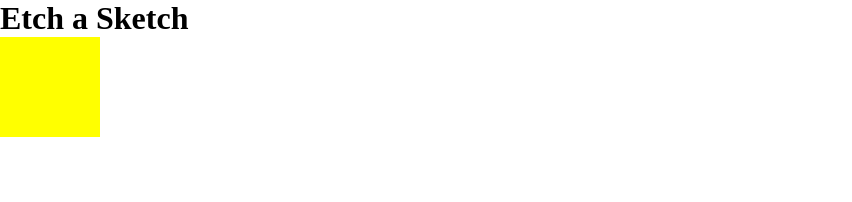
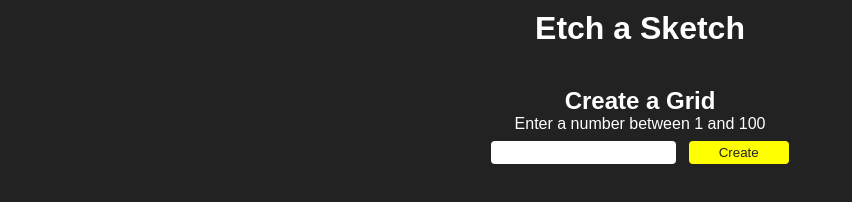
Before and after one commit to axelquartz/etch_a_sketch, a plain HTML site: page index.htm in a window 1280 px wide. Shown: the whole page, without its empty margins (0-852 px from the left). Drawn offline with Linux system fonts and the light colour scheme.

```diff
--- a/index.htm
+++ b/index.htm
@@ -13,6 +13,12 @@
       <h1>Etch a Sketch</h1>
     </header>
     <main>
+      <div id="controls">
+        <h2>Create a Grid</h2>
+        <p>Enter a number between 1 and 100</p>
+        <input type="number" name="" id="square-number" />
+        <button id="square-generation-button">Create</button>
+      </div>
       <div class="container"></div>
     </main>
   </body>
--- a/script.js
+++ b/script.js
@@ -1,9 +1,27 @@
 // Create individual square
+let container = document.querySelector(".container");
+let squareNumber = document.querySelector("#square-number");
+let squareGenerationButton = document.querySelector("#square-generation-button");
+
+// Define square properties
+// newSquare.classList.add("square");
+// newSquare.style.backgroundColor = "yellow";
+
+// Create squares dinamically
+squareGenerationButton.addEventListener("click", function () {
+  if (squareNumber.value < 1 || squareNumber.value > 100) {
+    alert("Please enter a number between 1 and 100");
+  } else {
+    for (let i = 0; i < squareNumber.value * squareNumber.value; i++) {
+      container.style.width = `${Number(squareNumber.value) * 16}px`;
+      container.style.height = `${Number(squareNumber.value) * 16}px`;
+      console.log(Number(squareNumber.value));
+
       let newSquare = document.createElement("div");
       newSquare.classList.add("square");
       newSquare.style.backgroundColor = "yellow";
+      container.appendChild(newSquare);
 
-// Change color of square on mouseover
       newSquare.addEventListener("mouseover", function () {
         if (newSquare.style.backgroundColor === "yellow") {
           newSquare.style.backgroundColor = "black";
@@ -11,6 +29,15 @@ newSquare.addEventListener("mouseover", function () {
           newSquare.style.backgroundColor = "yellow";
         }
       });
+    }
+  }
+});
 
-let container = document.querySelector(".container");
-container.appendChild(newSquare);
+// Change color of square on mouseover
+// squareSelected.addEventListener("mouseover", function () {
+//   if (newSquare.style.backgroundColor === "yellow") {
+//     newSquare.style.backgroundColor = "black";
+//   } else {
+//     newSquare.style.backgroundColor = "yellow";
+//   }
+// });
--- a/style.css
+++ b/style.css
@@ -1,10 +1,54 @@
 * {
   margin: 0;
   padding: 0;
+  font-family: sans-serif;
+  color: #fff;
+}
+
+body {
+  background-color: #222;
+}
+
+header {
+  text-align: center;
+  margin: 10px;
+}
+
+input {
+  margin: 8px 4px;
+  padding: 4px;
+  border-radius: 4px;
+  border: none;
+  color: #222;
+}
+
+#square-generation-button {
+  margin: 8px 4px;
+  padding: 4px;
+  width: 100px;
+  background-color: yellow;
+  color: #222;
+  border-radius: 4px;
+  border: none;
+  cursor: pointer;
+}
+
+#controls {
+  text-align: center;
+  margin: 40px;
+}
+
+.container {
+  display: flex;
+  flex-wrap: wrap;
+  width: 100px;
+  height: 100px;
+  margin: auto;
+  margin-top: 10px;
 }
 
 .square {
-  width: 100px;
-  height: 100px;
-  display: inline-block;
+  width: 16px;
+  height: 16px;
+  display: inline;
 }
```
Lines whose indentation alone changed are shown as unchanged.
